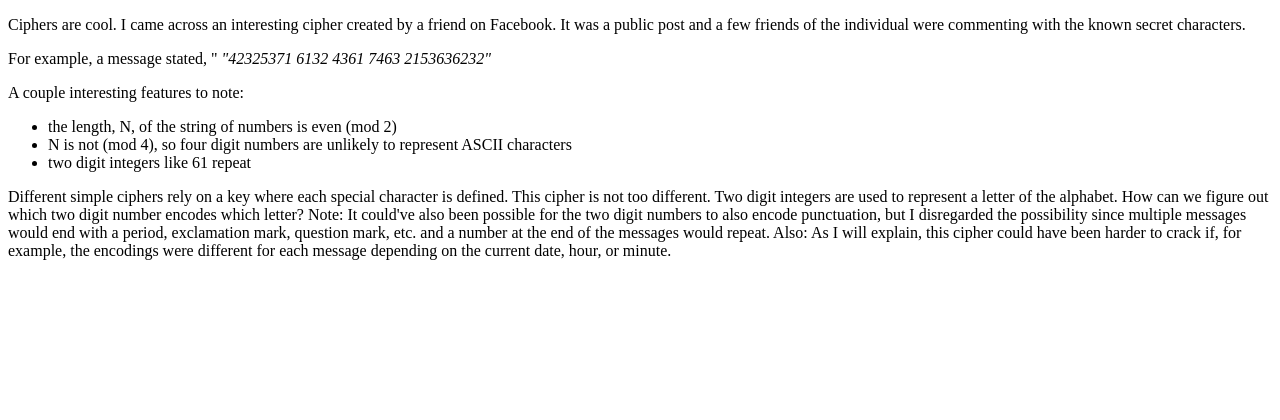
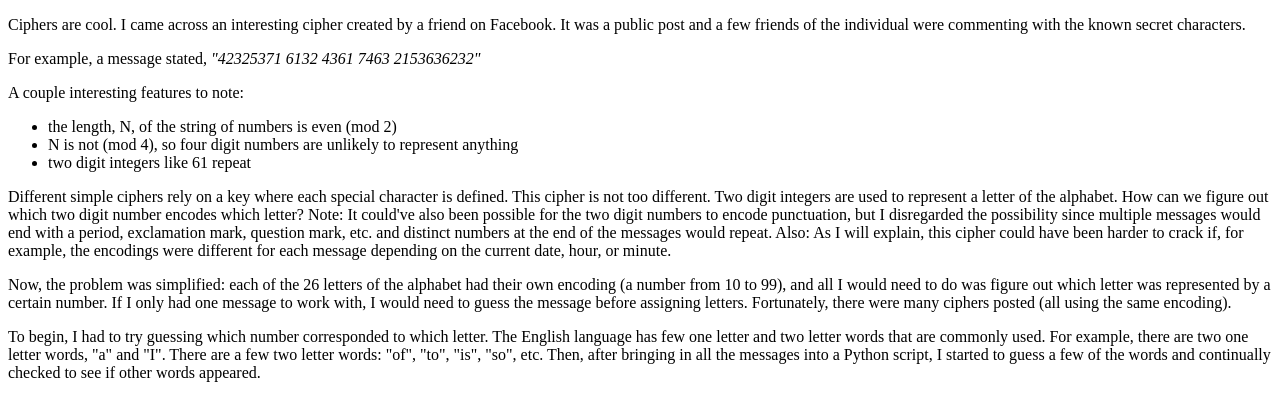
Before and after one commit to psandovalsegura/cipher, a plain HTML site: page index.html in a window 1280 px wide. Drawn offline with Linux system fonts and the light colour scheme.

Commit message:
Add background 3

```diff
--- a/index.html
+++ b/index.html
@@ -2,21 +2,28 @@
 
 <html>
   <head>
+      <title>Cipher</title>
   </head>
 
   <body>
     <p>Ciphers are cool. I came across an interesting cipher created by a friend on Facebook. It was a public post and a few friends of the individual were commenting with the known secret characters. </p>
-    <p>For example, a message stated, "<em> "42325371 6132 4361 7463 2153636232"</em></p>
+    <p>For example, a message stated, <em>"42325371 6132 4361 7463 2153636232"</em></p>
 
     <p>A couple interesting features to note:</p>
     <ul>
       <li>the length, N, of the string of numbers is even (mod 2)</li>
-      <li>N is not (mod 4), so four digit numbers are unlikely to represent ASCII characters</li>
+      <li>N is not (mod 4), so four digit numbers are unlikely to represent anything</li>
       <li>two digit integers like 61 repeat</li>
     </ul>
 
     <p>Different simple ciphers rely on a key where each special character is defined. This cipher is not too different. Two digit integers are used to represent a letter of the alphabet. How can we figure out which two digit number encodes which letter?
-    Note: It could've also been possible for the two digit numbers to also encode punctuation, but I disregarded the possibility since multiple messages would end with a period, exclamation mark, question mark, etc. and a number at the end of the messages would repeat.
+    Note: It could've also been possible for the two digit numbers to encode punctuation, but I disregarded the possibility since multiple messages would end with a period, exclamation mark, question mark, etc. and distinct numbers at the end of the messages would repeat.
     Also: As I will explain, this cipher could have been harder to crack if, for example, the encodings were different for each message depending on the current date, hour, or minute.</p>
+
+    <p>Now, the problem was simplified: each of the 26 letters of the alphabet had their own encoding (a number from 10 to 99), and all I would need to do was figure out which letter was represented by a certain number.
+    If I only had one message to work with, I would need to guess the message before assigning letters. Fortunately, there were many ciphers posted (all using the same encoding).</p>
+
+    <p>To begin, I had to try guessing which number corresponded to which letter. The English language has few one letter and two letter words that are commonly used. For example, there are two one letter words, "a" and "I". There are a few two letter words: "of", "to", "is", "so", etc.
+    Then, after bringing in all the messages into a Python script, I started to guess a few of the words and continually checked to see if other words appeared.</p>
   </body>
 </html>
```
